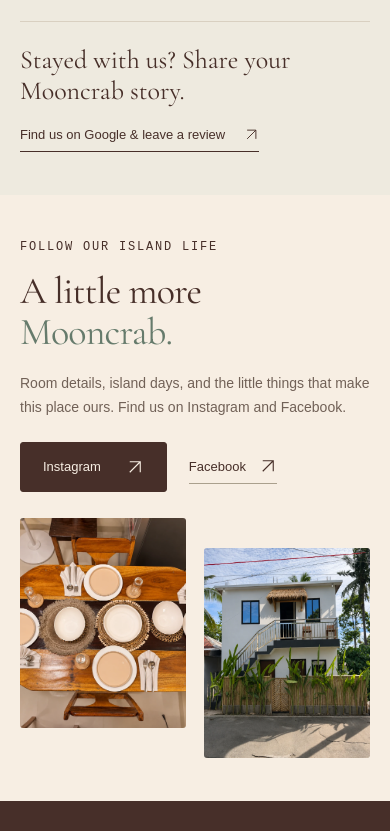
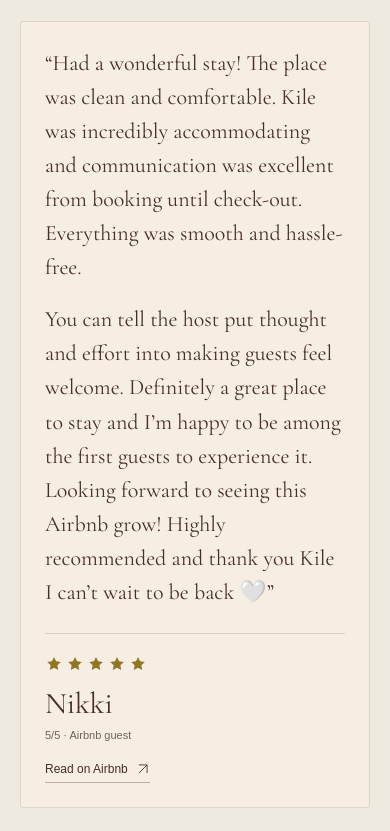
Before and after one commit to jagab1337-bit/mooncrab, a website built with Vite: page index.html in a window 390 px wide. Shown: the part 7111-7942 px from the top of the page. Built offline with nearby package versions, Linux system fonts and the light colour scheme; files whose address does not match are found by name; a web font is replaced by a local one.

Commit message:
Add Nikki's five-star Airbnb review

```diff
--- a/src/home-sections.ts
+++ b/src/home-sections.ts
@@ -1,10 +1,18 @@
 import { CHANNELS, CONTACTS, externalArrow, escapeHtml } from './business.ts';
 
 export type VerifiedReview = { name: string; excerpt: string; source: 'Airbnb'|'Booking.com'|'Google'; url: string; rating?: string };
-// Populate only after the original public review and reuse permission are verified.
-export const verifiedReviews: VerifiedReview[] = [];
+// Transcribed from the Airbnb screenshot supplied by the owner. See content/REVIEWS.md.
+export const verifiedReviews: VerifiedReview[] = [{
+  name: 'Nikki', source: 'Airbnb', rating: '5/5', url: CHANNELS.airbnb,
+  excerpt: 'Had a wonderful stay! The place was clean and comfortable. Kile was incredibly accommodating and communication was excellent from booking until check-out. Everything was smooth and hassle-free.\n\nYou can tell the host put thought and effort into making guests feel welcome. Definitely a great place to stay and I’m happy to be among the first guests to experience it. Looking forward to seeing this Airbnb grow! Highly recommended and thank you Kile I can’t wait to be back 🤍',
+}];
+function reviewCard(review: VerifiedReview): string {
+  const paragraphs = review.excerpt.split('\n\n');
+  const stars = review.rating === '5/5' ? `<span class="review-stars" role="img" aria-label="5 out of 5 stars">${Array.from({length:5},()=>'<svg viewBox="0 0 24 24" fill="currentColor" aria-hidden="true"><path d="m12 2.7 2.8 5.7 6.3.9-4.6 4.5 1.1 6.3-5.6-3-5.6 3 1.1-6.3L3 9.3l6.3-.9Z"/></svg>').join('')}</span>` : '';
+  return `<blockquote class="review-card"><div class="review-quote">${paragraphs.map((paragraph,index)=>`<p>${index===0?'“':''}${escapeHtml(paragraph)}${index===paragraphs.length-1?'”':''}</p>`).join('')}</div><footer class="review-author">${stars}<strong>${escapeHtml(review.name)}</strong><span>${review.rating?`${escapeHtml(review.rating)} · `:''}${review.source} guest</span><a href="${escapeHtml(review.url)}" target="_blank" rel="noopener noreferrer">Read on ${review.source} ${externalArrow}</a></footer></blockquote>`;
+}
 export function renderReviews(reviews: VerifiedReview[] = verifiedReviews): string {
-  return `<section class="section reviews-section" id="reviews"><div class="wrap"><div class="section-top"><div><p class="eyebrow">A STAY, IN YOUR WORDS</p><h2>What our <em>guests say.</em></h2></div><p>Small stays leave their own memories.<br>We’d love to hear about yours.</p></div>${reviews.length ? `<div class="review-grid">${reviews.map(review=>`<blockquote><p>“${escapeHtml(review.excerpt)}”</p><footer>${escapeHtml(review.name)}${review.rating?` · ${escapeHtml(review.rating)}`:''}<a href="${escapeHtml(review.url)}" target="_blank" rel="noopener noreferrer">${review.source} ${externalArrow}</a></footer></blockquote>`).join('')}</div>` : `<div class="review-invitation"><p>Stayed with us? Share your Mooncrab story.</p><a class="text-link" href="${CHANNELS.maps}" target="_blank" rel="noopener noreferrer">Find us on Google & leave a review ${externalArrow}</a></div>`}</div></section>`;
+  return `<section class="section reviews-section" id="reviews"><div class="wrap"><div class="section-top"><div><p class="eyebrow">A STAY, IN YOUR WORDS</p><h2>What our <em>guests say.</em></h2></div><p>Small stays leave their own memories.<br>We’d love to hear about yours.</p></div>${reviews.length ? `<div class="review-grid${reviews.length===1?' review-grid-single':''}">${reviews.map(reviewCard).join('')}</div>` : `<div class="review-invitation"><p>Stayed with us? Share your Mooncrab story.</p><a class="text-link" href="${CHANNELS.maps}" target="_blank" rel="noopener noreferrer">Find us on Google & leave a review ${externalArrow}</a></div>`}</div></section>`;
 }
 export function renderSocial(): string {
   return `<section class="section social-section"><div class="wrap social-grid"><div><p class="eyebrow">FOLLOW OUR ISLAND LIFE</p><h2>A little more<br><em>Mooncrab.</em></h2><p>Room details, island days, and the little things that make this place ours. Find us on Instagram and Facebook.</p><div class="social-actions"><a class="button" data-contact="instagramUrl" href="${CONTACTS.instagramUrl}" target="_blank" rel="noopener noreferrer">Instagram ${externalArrow}</a><a class="under-link" data-contact="facebookUrl" href="${CONTACTS.facebookUrl}" target="_blank" rel="noopener noreferrer">Facebook ${externalArrow}</a></div></div><div class="social-images"><a href="/images/full/dining.webp" data-photo-viewer data-caption="The shared dining space at Mooncrab"><img src="/images/dining.webp" alt="Wooden dining table and island details at Mooncrab" loading="lazy" width="1448" height="1086"></a><a href="/images/full/exterior.webp" data-photo-viewer data-caption="A quiet corner outside Mooncrab"><img src="/images/exterior.webp" alt="Mooncrab’s outdoor space in General Luna" loading="lazy" width="1024" height="1536"></a></div></div></section>`;
--- a/src/style.css
+++ b/src/style.css
@@ -66,10 +66,18 @@ img { max-width: 100%; }
 .reviews-section { background:#eeeadf; }
 .review-invitation { display:flex; align-items:center; justify-content:space-between; gap:24px; border-top:1px solid var(--line); padding-top:22px; }
 .review-invitation p { font:500 26px var(--serif); }
-.review-grid { display:grid; grid-template-columns:repeat(3,1fr); gap:20px; }
-.review-grid blockquote { margin:0; padding:24px; background:var(--cream); font:500 22px/1.5 var(--serif); }
-.review-grid footer { font:12px Arial,sans-serif; margin-top:18px; }
-.review-grid footer a { display:block; margin-top:7px; }
+.review-grid { display:grid; grid-template-columns:repeat(auto-fit,minmax(min(100%,300px),1fr)); gap:20px; }
+.review-grid blockquote { margin:0; padding:30px; background:var(--cream); border:1px solid #ded5c6; border-radius:3px; font:500 23px/1.55 var(--serif); }
+.review-grid-single .review-card { display:grid; grid-template-columns:minmax(0,1fr) 180px; align-items:center; gap:46px; padding:35px 38px; }
+.review-quote p+p { margin-top:18px; }
+.review-grid footer { font:12px/1.6 Arial,sans-serif; margin-top:22px; }
+.review-grid-single footer { margin-top:0; padding-left:28px; border-left:1px solid var(--line); }
+.review-author strong { display:block; font:500 30px/1.2 var(--serif); margin:13px 0 5px; }
+.review-author>span:not(.review-stars) { display:block; color:var(--muted); font-size:11px; }
+.review-stars { display:flex; gap:3px; color:#927523; }
+.review-stars svg { width:18px; height:18px; }
+.review-grid footer a { display:inline-flex; align-items:center; gap:8px; margin-top:15px; padding-bottom:3px; border-bottom:1px solid var(--sand); }
+.review-grid footer .arrow-icon { width:14px; height:14px; }
 .social-grid { display:grid; grid-template-columns:.8fr 1.2fr; align-items:center; gap:8%; }
 .social-grid h2 { margin-bottom:20px; }
 .social-grid p:not(.eyebrow) { color:var(--muted); font-size:14px; }
@@ -387,6 +395,8 @@ img { max-width: 100%; }
   .review-invitation { display:block; }
   .review-invitation .text-link { margin-top:12px; }
   .review-grid { grid-template-columns:1fr; }
+  .review-grid-single .review-card { display:block; padding:24px; font-size:22px; }
+  .review-grid-single footer { margin-top:24px; padding:21px 0 0; border-left:0; border-top:1px solid var(--line); }
   :root { font-size: 14px; }
   .wrap,.header-inner,.footer { width: calc(100% - 40px); }
   .section { padding-block: 43px; }
```
Also changed, not shown: content/REVIEWS.md (added, +7 -0 lines), README.md.
